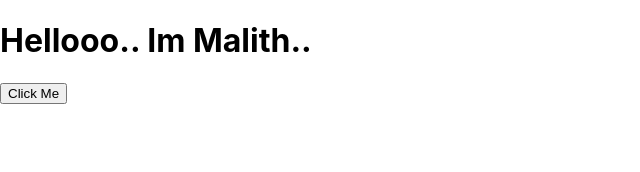
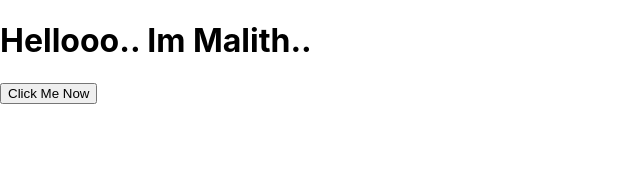
Before and after one commit to malithw1987465/firstapp, a React (Create React App) app in the folder firstapp/: page / in a window 1280 px wide. Shown: the top 172 px of the page, without its empty margins (0-640 px from the left). Built offline with nearby package versions, Linux system fonts and the light colour scheme.

Commit message:
Created HomePage Component

```diff
--- a/firstapp/src/App.js
+++ b/firstapp/src/App.js
@@ -1,4 +1,5 @@
 import React from "react";
+import HomePage from "./HomePage";
 
 function App() {
   return(
@@ -6,7 +7,7 @@
     <h1>
       Hellooo.. Im Malith..
     </h1>
-    <button>Click Me</button>
+    <HomePage/>
   </div>
   );
 }
--- /dev/null
+++ b/firstapp/src/HomePage.js
@@ -0,0 +1,8 @@
+function HomePage(){
+    return(
+        <div>
+            <button>Click Me Now</button>
+        </div>
+    );
+}
+export default HomePage;
```
